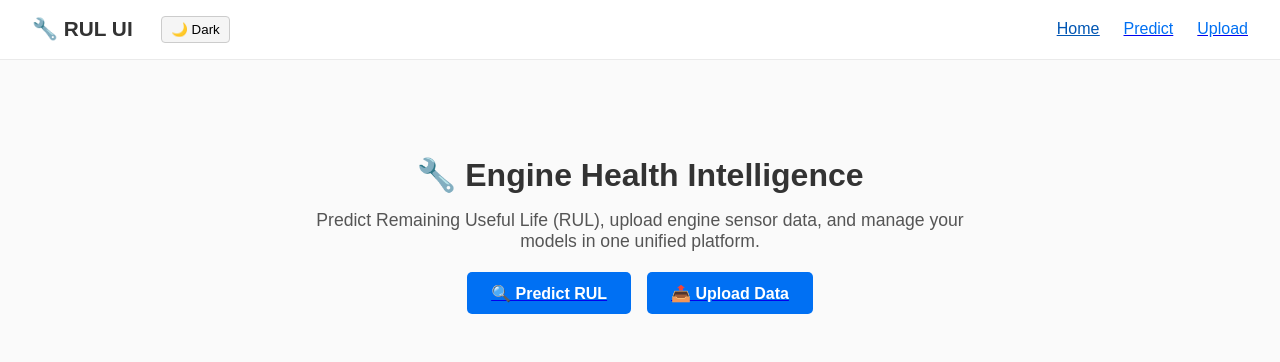
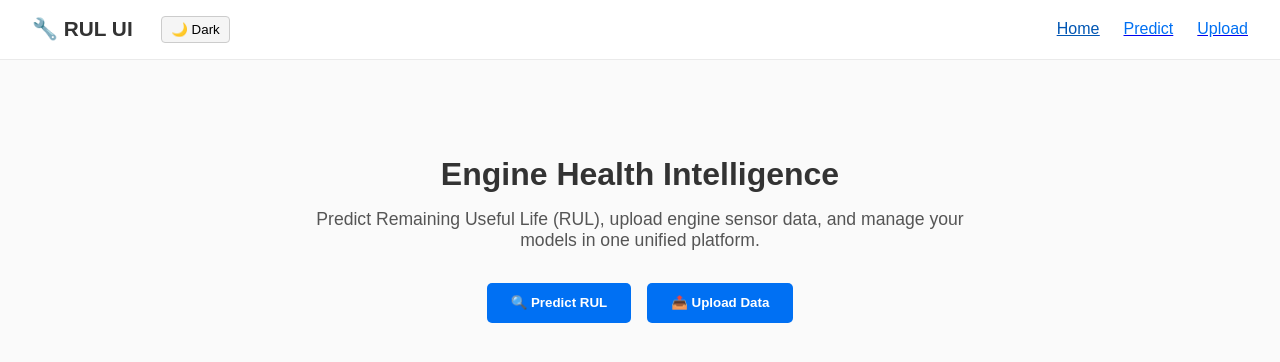
Before and after one commit to Ajioz/RuLapp, a Next.js app in the folder client/: page / in a window 1280 px wide. Shown: the top 362 px of the page. Built offline with nearby package versions, Linux system fonts and the light colour scheme.

Commit message:
improving ui

```diff
--- a/client/pages/index.tsx
+++ b/client/pages/index.tsx
@@ -6,7 +6,7 @@ export default function Home() {
   return (
     <Layout>
       <Container>
-        <Title>🔧 Engine Health Intelligence</Title>
+        <Title>Engine Health Intelligence</Title>
         <Subtitle>
           Predict Remaining Useful Life (RUL), upload engine sensor data, and
           manage your models in one unified platform.
@@ -48,10 +48,11 @@ const ButtonGroup = styled.div`
   gap: 1rem;
 `;
 
-const ActionButton = styled.a`
+const ActionButton = styled.button`
   padding: 0.8rem 1.5rem;
   background-color: #0070f3;
   color: white;
+  border: none;
   border-radius: 5px;
   font-weight: bold;
   text-decoration: none;
```
Also changed, not shown: client/pages/faq.tsx (renamed from client/pages/aq.tsx).
